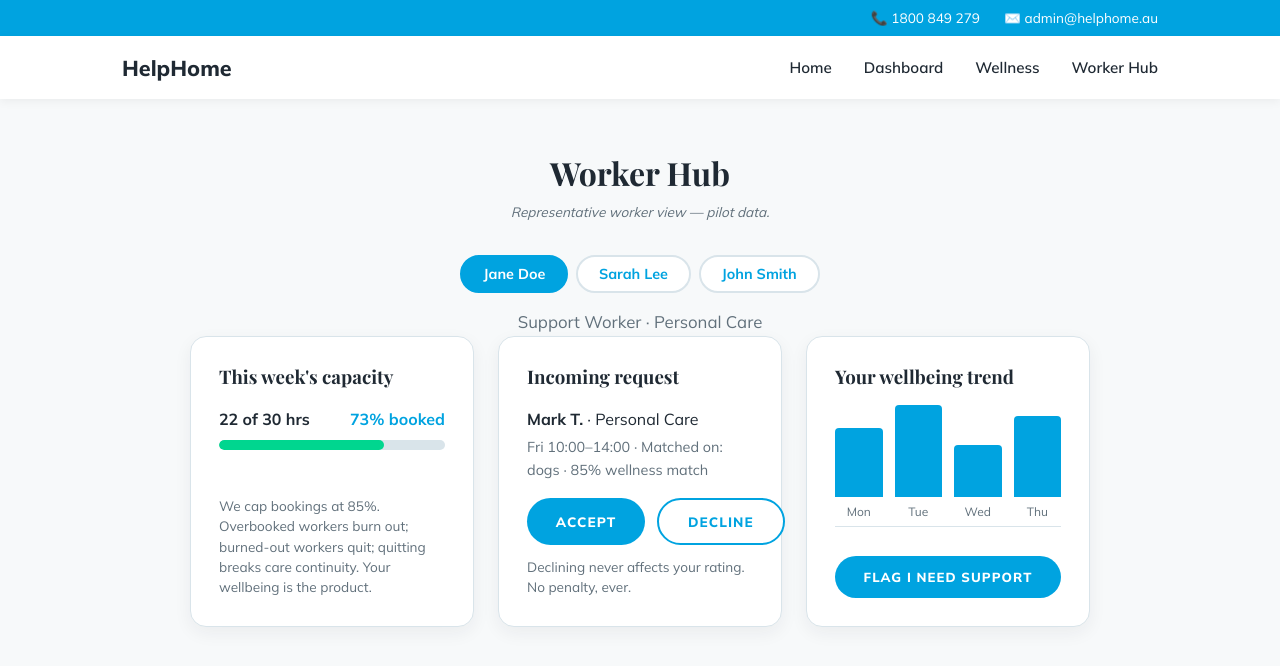
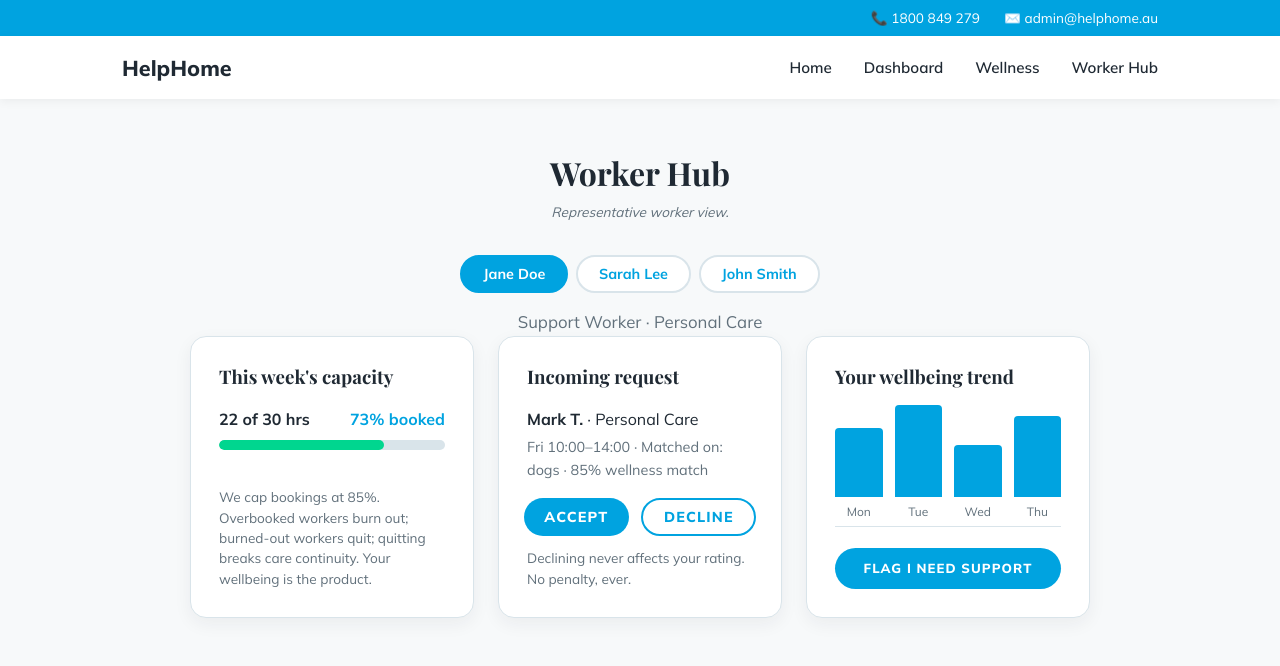
Before and after one commit to ntchita/helphome, a React (Vite) app in the folder src/frontend/: page /worker-hub in a window 1280 px wide. Shown: the top 666 px of the page. Built offline with nearby package versions, Linux system fonts and the light colour scheme.

Commit message:
Add Worker Hub 2 page (pilot demo)

```diff
--- a/src/frontend/src/index.css
+++ b/src/frontend/src/index.css
@@ -201,3 +201,9 @@ input[type="range"] { width: 100%; height: 6px; accent-color: var(--hh-blue); cu
 
 /* ---------- Worker Hub v3: stop button text wrapping (the real fix) ---------- */
 .hub-card .btn-block { white-space: nowrap; font-size: 0.82rem; padding-left: 1rem; padding-right: 1rem; }
+
+/* ---------- Worker Hub v4: center the request buttons ---------- */
+.request-actions { justify-content: center; }
+
+/* ---------- Worker Hub v5: size request buttons like the worker tabs ---------- */
+.request-actions .btn { padding: 0.5rem 1.3rem; font-size: 0.9rem; }
--- a/src/frontend/src/pages/Dashboard.tsx
+++ b/src/frontend/src/pages/Dashboard.tsx
@@ -88,7 +88,7 @@ export default function Dashboard() {
         <div className="hero-stats">
           <div className="stat-chip"><strong>100%</strong><span>Direct Care</span></div>
           <div className="stat-chip"><strong>Instant</strong><span>Confirmation</span></div>
-          <div className="stat-chip"><strong>Wellness</strong><span>AI Matching</span></div>
+          <div className="stat-chip"><strong>Wellness</strong><span>Match Scoring</span></div>
         </div>
       </header>
 
--- a/src/frontend/src/pages/WorkerHub.tsx
+++ b/src/frontend/src/pages/WorkerHub.tsx
@@ -53,7 +53,7 @@ export default function WorkerHub() {
     <div className="page worker-hub-page">
       <header className="hub-header">
         <h1>Worker Hub</h1>
-        <p className="hub-note">Representative worker view — pilot data.</p>
+        <p className="hub-note">Representative worker view.</p>
       </header>
 
       <div className="hub-switcher">
```
